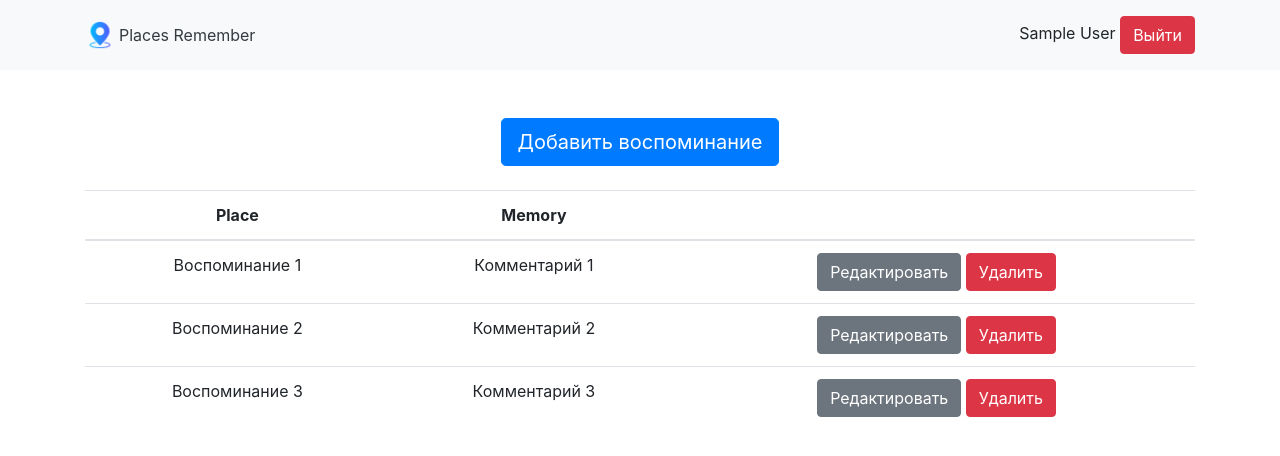
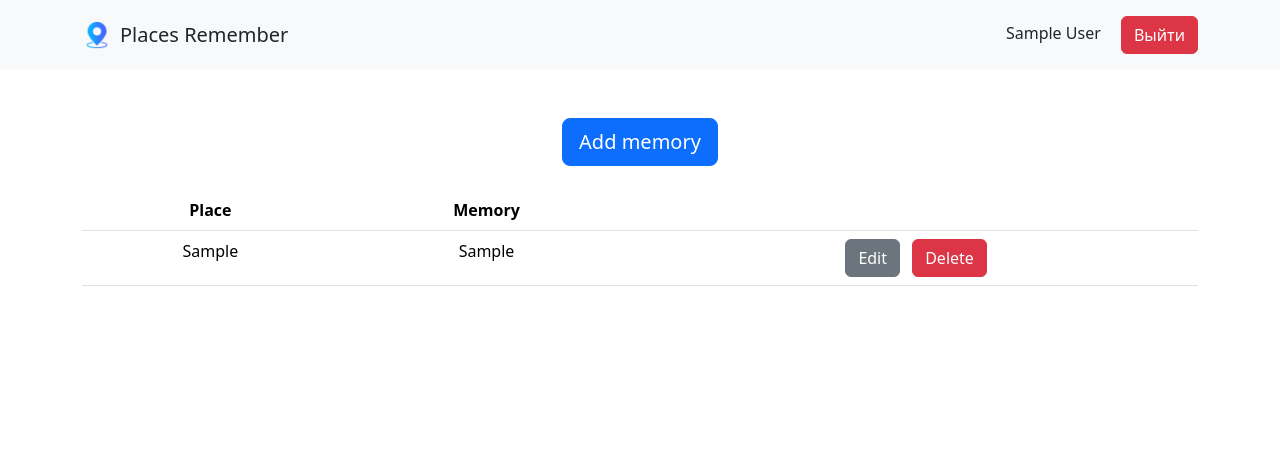
Before and after one commit to malfoyz/places-remember, a Django app: page / in a window 1280 px wide. Shown: the top 456 px of the page. Run offline with Django 4.2, Linux system fonts and the light colour scheme; a user stored in the database is signed in; tables that the repository leaves empty hold one stand-in row (values such as "Sample post"); some libraries are stand-ins or nearby versions.

Commit message:
Replace bootstrap scripts with tags

```diff
--- a/project/main/templates/main/index.html
+++ b/project/main/templates/main/index.html
@@ -8,7 +8,7 @@
   <main class="container py-5 text-center">
     {% if memories %}
     <div class="text-center">
-      <a href="#" class="btn btn-primary btn-lg mb-4">Добавить воспоминание</a>
+      <a href="{% url 'main:add_memory' %}" class="btn btn-primary btn-lg mb-4">Add memory</a>
     </div>
     <div class="table-responsive">
       <table class="table table-hover">
@@ -20,35 +20,21 @@
           </tr>
         </thead>
         <tbody>
+        {% for memory in memories %}
           <tr>
-            <td>Воспоминание 1</td>
-            <td>Комментарий 1</td>
+            <td>{{ memory.place }}</td>
+            <td>{{ memory.memory }}</td>
             <td>
-              <button class="btn btn-secondary me-2">Редактировать</button>
-              <button class="btn btn-danger">Удалить</button>
+              <button class="btn btn-secondary me-2">Edit</button>
+              <button class="btn btn-danger">Delete</button>
             </td>
           </tr>
-          <tr>
-            <td>Воспоминание 2</td>
-            <td>Комментарий 2</td>
-            <td>
-              <button class="btn btn-secondary me-2">Редактировать</button>
-              <button class="btn btn-danger">Удалить</button>
-            </td>
-          </tr>
-          <tr>
-            <td>Воспоминание 3</td>
-            <td>Комментарий 3</td>
-            <td>
-              <button class="btn btn-secondary me-2">Редактировать</button>
-              <button class="btn btn-danger">Удалить</button>
-            </td>
-          </tr>
+        {% endfor %}
         </tbody>
       </table>
     </div>
     {% else %}
-    <h2>You don't have any memories</h2>
+    <h2 class="fw-normal">You don't have any memories</h2>
     <a href="#" class="btn btn-primary btn-lg my-4">Add a memory</a>
     {% endif %}
   </main>
--- a/project/main/templates/main/layout/base.html
+++ b/project/main/templates/main/layout/base.html
@@ -1,35 +1,35 @@
 {% load static %}
 {% load socialaccount %}
+{% load bootstrap5 %}
 <!DOCTYPE html>
 <html lang="en">
 <head>
   <meta charset="UTF-8">
   <meta name="viewport" content="width=device-width, initial-scale=1.0">
   <title>Places Remember</title>
-  <link rel="stylesheet" href="https://stackpath.bootstrapcdn.com/bootstrap/4.5.0/css/bootstrap.min.css">
-  <script src="https://code.jquery.com/jquery-3.5.1.slim.min.js"></script>
-  <script src="https://cdnjs.cloudflare.com/ajax/libs/popper.js/1.16.0/umd/popper.min.js"></script>
-  <script src="https://stackpath.bootstrapcdn.com/bootstrap/4.5.0/js/bootstrap.min.js"></script>
+  {% bootstrap_css %}
+  {% bootstrap_javascript %}
+  {% block scripts %}{% endblock %}
 </head>
 <body>
   <header class="bg-light py-3">
     <div class="container">
       <div class="d-flex flex-wrap align-items-center justify-content-between">
         <a href="{% url 'main:index' %}" class="d-flex align-items-center mb-2 mb-lg-0 text-dark text-decoration-none">
-          <img src="{% static 'main/location.png' %}" style="max-width: 30px;" alt="logo" class="me-2">
-          <span class="fs-4 ml-1">Places Remember</span>
+          <img src="{% static 'main/img/location.png' %}" style="max-width: 30px;" alt="logo" class="me-2">
+          <span class="fs-5 ml-1">Places Remember</span>
         </a>
         {% if user.is_authenticated %}
         <div class="text-end">
           {% for account in user.socialaccount_set.all %}
           <img src="{{ account.get_avatar_url }}" style="max-width: 30px;" alt="avatar" class="rounded-circle me-2">
           {% endfor %}
-          <span class="fw-bold">{{ user.first_name }} {{ user.last_name }}</span>
+          <span class="fw-normal">{{ user.first_name }} {{ user.last_name }}</span>
           <a href="{% url 'main:logout' %}" class="btn btn-danger ms-3">Выйти</a>
         </div>
         {% else %}
         <div class="text-end">
-          <span class="fw-bold">Гость</span>
+          <span class="fw-normal">Гость</span>
         </div>
         {% endif %}
       </div>
--- a/project/main/urls.py
+++ b/project/main/urls.py
@@ -1,10 +1,11 @@
 from django.contrib.auth.views import LogoutView
 from django.urls import path
 
-from .views import index, logout_view
+from .views import add_memory, index, logout_view
 
 app_name = 'main'
 urlpatterns = [
     path('logout/', logout_view, name='logout'),
+    path('add/', add_memory, name='add_memory'),
     path('', index, name='index'),
 ]
--- a/project/main/views.py
+++ b/project/main/views.py
@@ -23,7 +23,10 @@ def index(request: HttpRequest) -> HttpResponse:
 def add_memory(request: HttpRequest) -> HttpResponse:
     """Memory add page handler"""
 
-    pass
+    return render(
+        request=request,
+        template_name='main/add_memory.html',
+    )
 
 
 def logout_view(request: HttpRequest) -> HttpResponseRedirect:
```
Also changed, not shown: project/main/static/main/js/map.js (added, +50 -0 lines), project/main/templates/main/add_memory.html (+10 -87 lines), project/main/models.py (line endings or trailing spaces), project/main/static/main/img/location.png (renamed from project/main/static/main/location.png).
